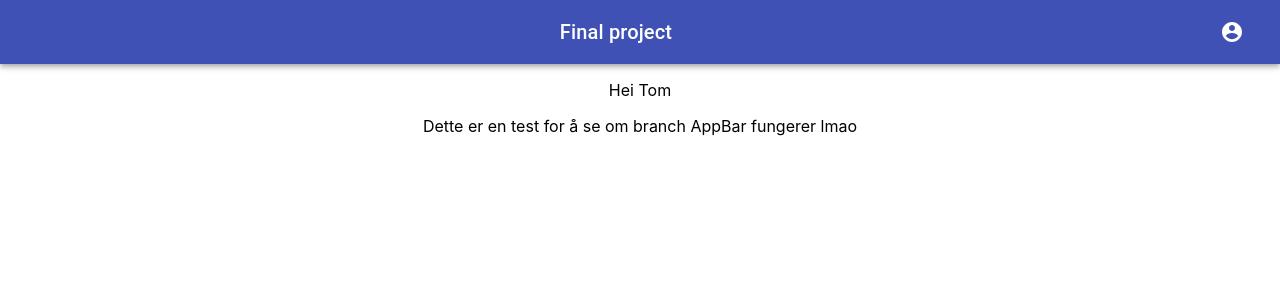
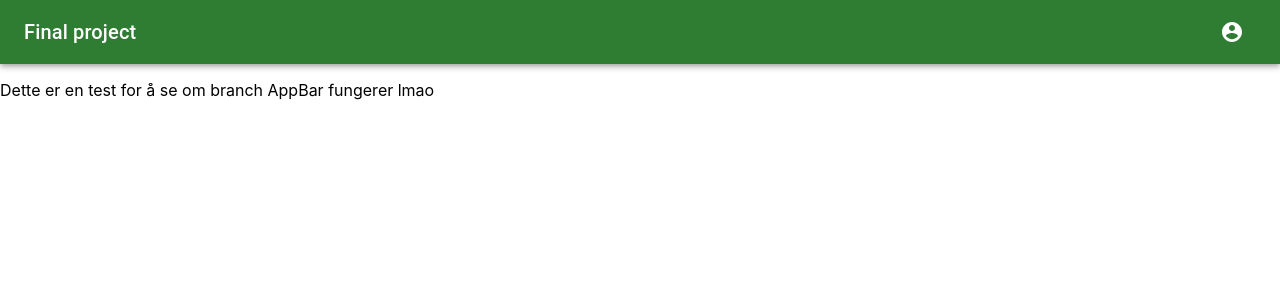
Before and after one commit to Fullstack-web-dev-exam/frontend, a React (Create React App) app: page / in a window 1280 px wide. Shown: the top 300 px of the page. Built offline with nearby package versions, Linux system fonts and the light colour scheme.

Commit message:
Added themeProvider

```diff
--- a/src/App.js
+++ b/src/App.js
@@ -1,13 +1,15 @@
-import './App.css';
-import MenuAppBar from './components/AppBar'
+//import { createMuiTheme } from '@material-ui/core/styles';
+import { ThemeProvider } from '@material-ui/styles';
+
+import MenuAppBar from './components/AppBar';
+import { theme } from './colors';
 
 function App() {
   return (
-    <div className="App">
+    <ThemeProvider theme={theme}>
       <MenuAppBar />
-      <p>Hei Tom</p>
       <p>Dette er en test for å se om branch AppBar fungerer lmao</p>
-    </div>
+    </ThemeProvider>
   );
 }
 
--- /dev/null
+++ b/src/colors.js
@@ -0,0 +1,28 @@
+import { createMuiTheme } from '@material-ui/core/styles';
+
+const theme = createMuiTheme({
+    palette: {
+        primary: { main: '#2E7D32' },
+        pLight: { main: '#60AD5E' },
+        pDark: { main: '#005005' },
+        secondary: { main: '#0277BD' },
+        sLight: { main: '#58AF0' },
+        sDark: { main: '#004C8C' },
+        tertiary: { main: '#795548' },
+        tLight: { main: '#A98274' },
+        tDark: { main: '#4B2C20' },
+        red: { main: '#D32F2F' },
+        rDark: { main: '#9A0007' },
+        orange: { main: '#FF9800' },
+        oDark: { main: '#C66900' },
+        gray6: { main: '#F2F2F2' },
+        gray5: { main: '#E0E0E0' },
+        gray4: { main: '#BDBDBD' },
+        gray3: { main: '#828282' },
+        gray2: { main: '4F4F4F' },
+        gray1: { main: '#333333' },
+        background: { main: '#F9F9FA' }
+    }
+});
+
+export { theme };
--- a/src/components/AppBar.js
+++ b/src/components/AppBar.js
@@ -41,13 +41,13 @@ export default function MenuAppBar() {
 
     return (
         <div className={classes.root}>
-            <AppBar position="static">
+            <AppBar position="static" color='primary' >
                 <Toolbar>
                     <Typography variant="h6" className={classes.title}>
                         Final project
                     </Typography>
                     {!auth && (
-                        <Button onClick={function(event){handleChange(); handleClose();}}>Log in</Button>
+                        <Button variant='outlined' onClick={function(event){handleChange(); handleClose();}}>Log in</Button>
                     )}
                     {auth && (
                         <div>
```
